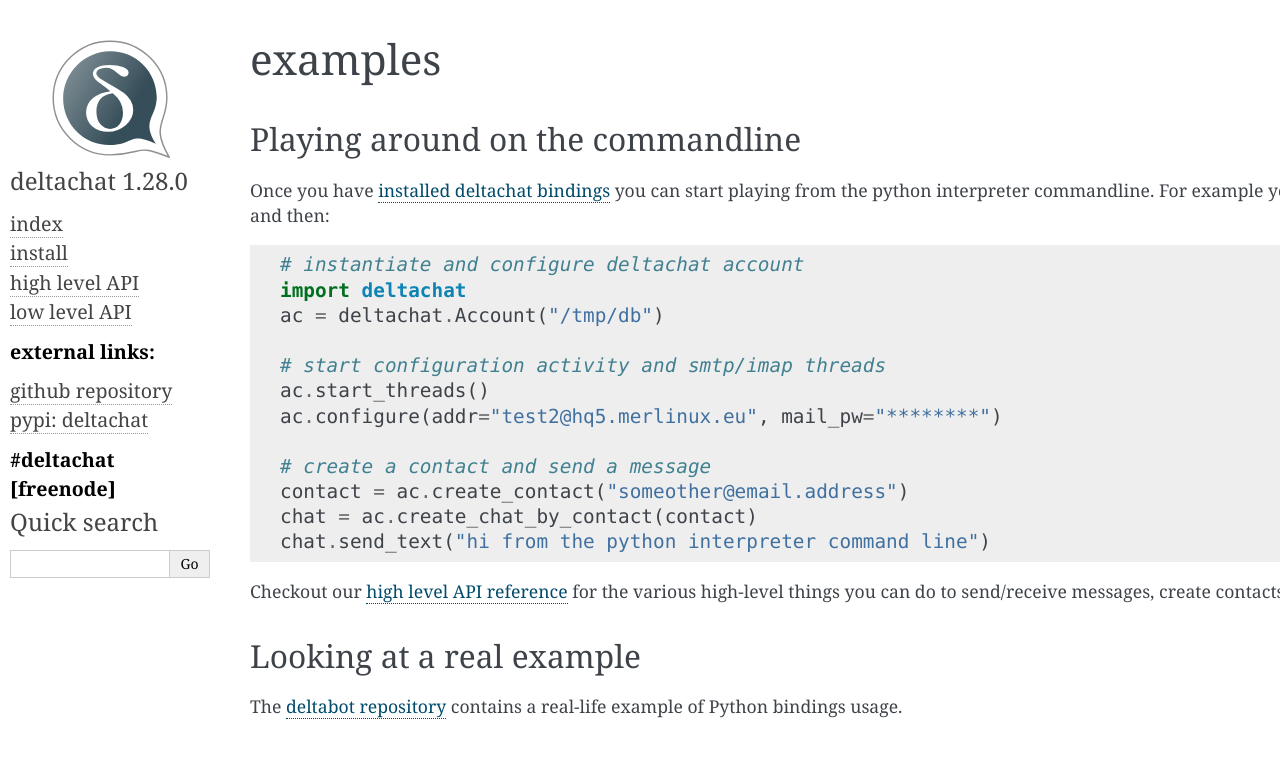
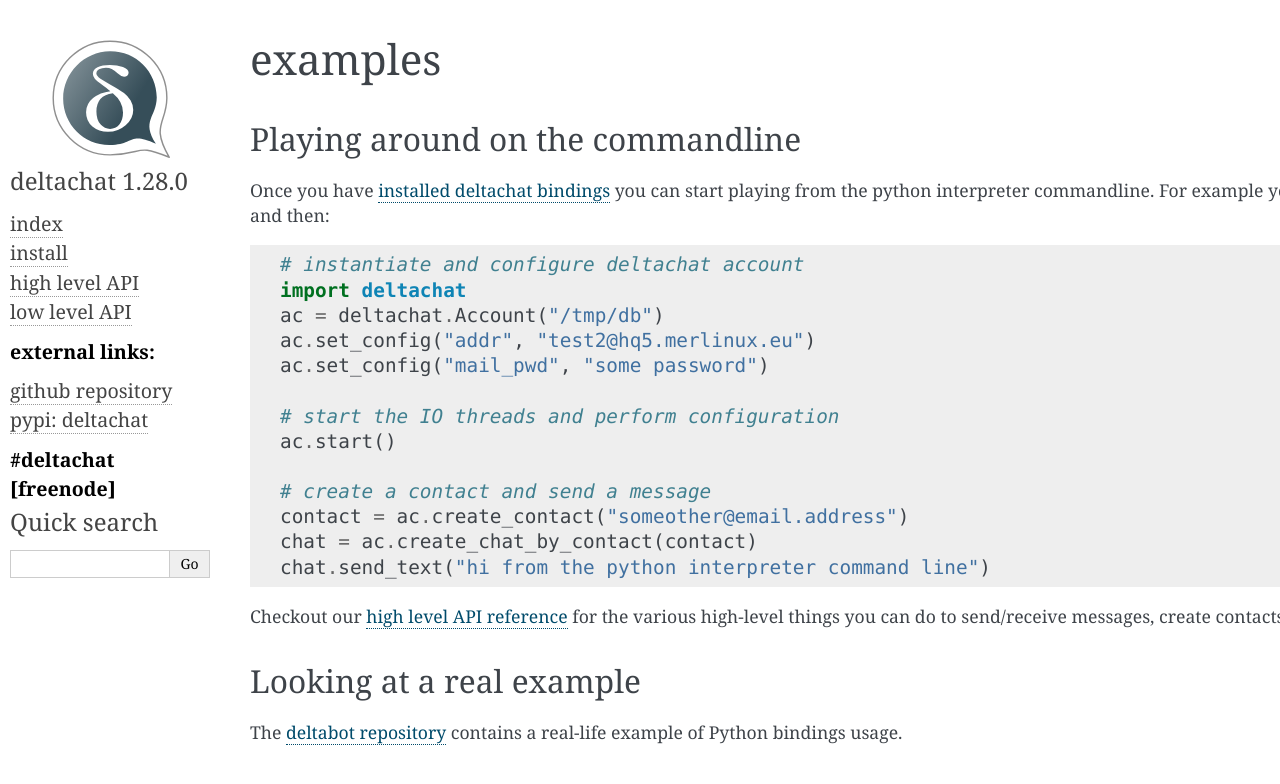
Before and after one commit to deltachat/deltachat-core-rust, a Sphinx documentation site: the page built from python/doc/examples.rst, in a window 1280 px wide. Shown: the top 784 px of the page. Built offline with Sphinx 7.4.7, drawn with Linux system fonts in a browser that asks for light colours; the version number is read from the project's files by our own code.

Commit message:
start some docs

```diff
--- a/python/doc/examples.rst
+++ b/python/doc/examples.rst
@@ -14,10 +14,11 @@ For example you can type ``python`` and then::
     # instantiate and configure deltachat account
     import deltachat
     ac = deltachat.Account("/tmp/db")
+    ac.set_config("addr", "test2@hq5.merlinux.eu")
+    ac.set_config("mail_pwd", "some password")
 
-    # start configuration activity and smtp/imap threads
-    ac.start_threads()
-    ac.configure(addr="test2@hq5.merlinux.eu", mail_pw="********")
+    # start the IO threads and perform configuration
+    ac.start()
 
     # create a contact and send a message
     contact = ac.create_contact("someother@email.address")
--- a/python/doc/index.rst
+++ b/python/doc/index.rst
@@ -4,8 +4,9 @@ deltachat python bindings
 The ``deltachat`` Python package provides two layers of bindings for the
 core Rust-library of the https://delta.chat messaging ecosystem:
 
-- :doc:`api` is a high level interface to deltachat-core which aims
-  to be memory safe and thoroughly tested through continous tox/pytest runs.
+- :doc:`api` is a high level interface to deltachat-core.
+
+- :doc:`plugins` is a brief introduction into implementing plugin hooks.
 
 - :doc:`lapi` is a lowlevel CFFI-binding to the `Rust Core
   <https://github.com/deltachat/deltachat-core-rust>`_.
```
Also changed, not shown: python/doc/plugins.rst (added, +26 -0 lines), 5 other files.
